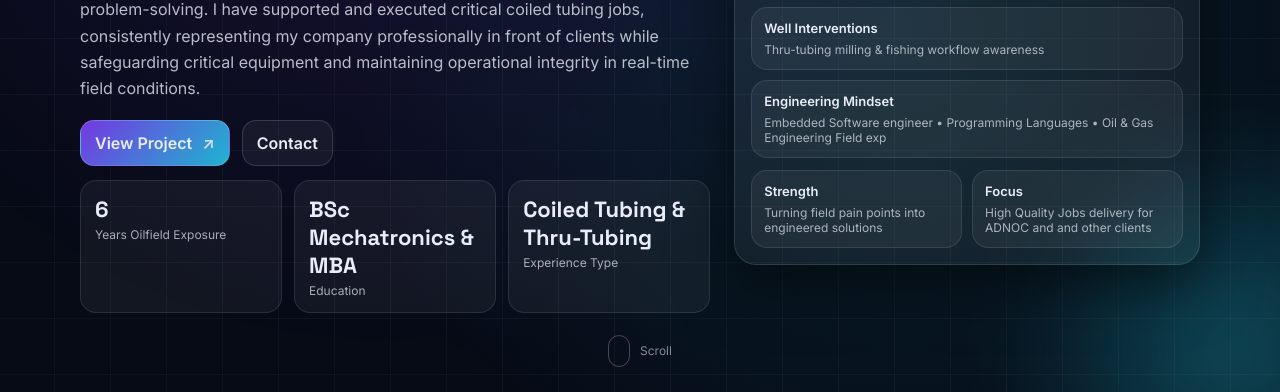
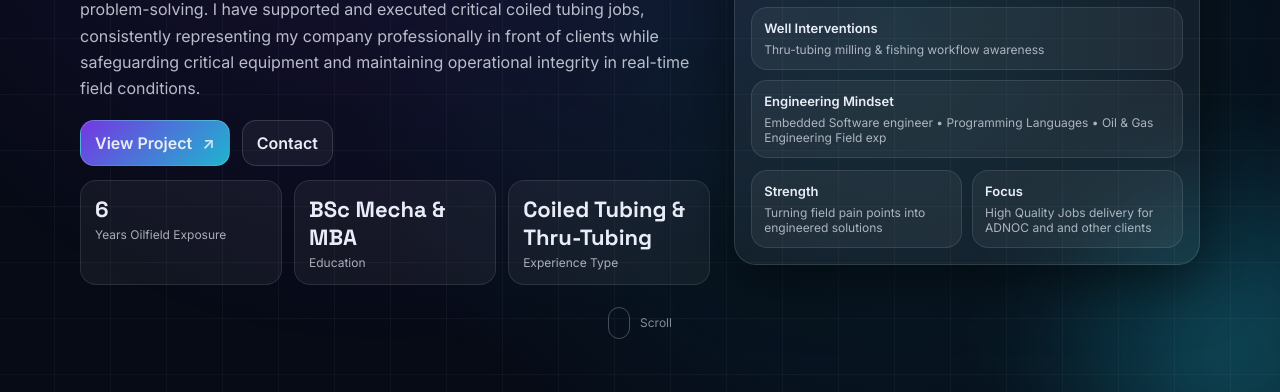
Before and after one commit to ahmedsaaad95-oss/PreStall-Detection, a plain HTML site: page index.html in a window 1280 px wide. Shown: the part 408-800 px from the top of the page. Drawn offline with Linux system fonts and the light colour scheme.

Commit message:
Update index.html

```diff
--- a/index.html
+++ b/index.html
@@ -72,7 +72,7 @@
   </div>
 
   <div class="metric">
-    <div class="metric-num" data-counter="BSc Mechatronics & MBA">0</div>
+    <div class="metric-num" data-counter="BSc Mecha & MBA">0</div>
     <div class="metric-label">Education</div>
   </div>
 
```
